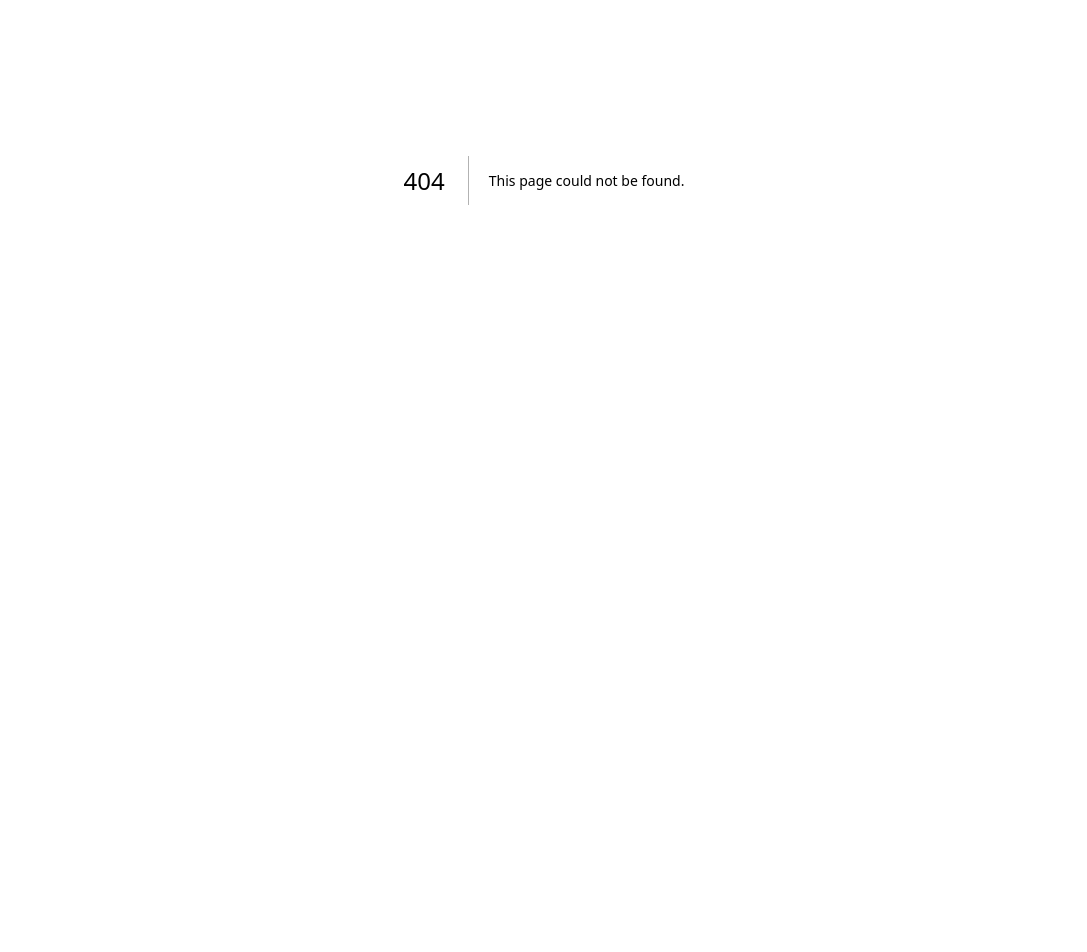
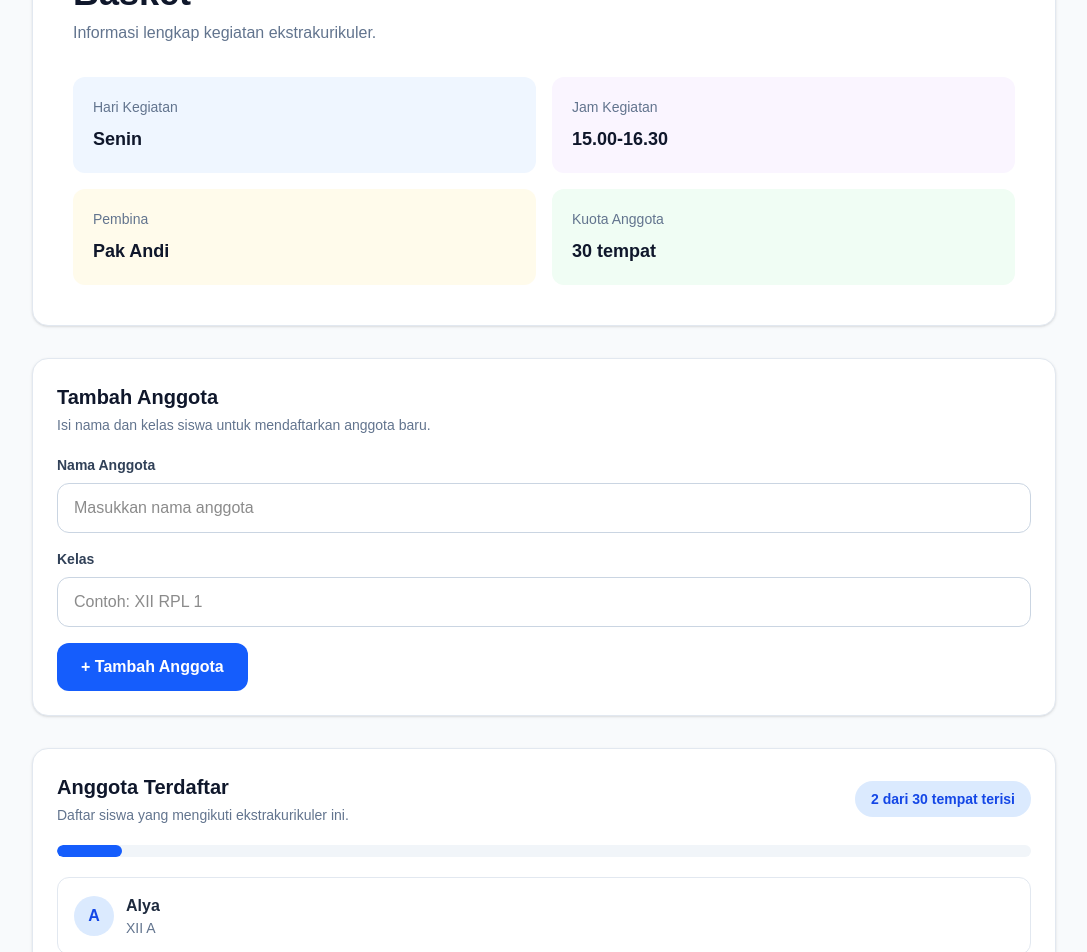
Before and after one commit to leonyrpl-droid/ekskulku, a Next.js app: page /ekskul/1 in a window 1280 px wide. Before the commit this address had no page. Shown: the part 220-1172 px from the top of the page, without its empty margins (96-1183 px from the left). Before the commit the page ends 800 px from the top, so only its background shows below. Built offline with nearby package versions, Linux system fonts and the light colour scheme; no server answers.

Commit message:
Menyelesaikan fitur detail dan pendaftaran anggota ekskul

```diff
--- /dev/null
+++ b/app/ekskul/[id]/page.tsx
@@ -0,0 +1,327 @@
+
+import Link from "next/link";
+import { notFound } from "next/navigation";
+import { Suspense } from "react";
+import { cookies } from "next/headers";
+import { revalidatePath } from "next/cache";
+
+import {
+  ambilEkskul,
+  ambilAnggota,
+} from "@/data/ambil";
+
+import {
+  JAM_SESI,
+  tambahPendaftar,
+} from "@/data/ekskul";
+
+type Props = {
+  params: Promise<{
+    id: string;
+  }>;
+};
+
+// Bagian daftar anggota
+async function DaftarAnggota({
+  ekskulId,
+  kuota,
+}: {
+  ekskulId: number;
+  kuota: number;
+}) {
+  const [anggota, cookieStore] = await Promise.all([
+    ambilAnggota(ekskulId),
+    cookies(),
+  ]);
+
+  const namaSaya = cookieStore.get("nama")?.value;
+
+  return (
+    <section className="mt-8 rounded-2xl border border-slate-200 bg-white p-6 shadow-sm">
+      <div className="mb-5 flex flex-wrap items-center justify-between gap-3">
+        <div>
+          <h2 className="text-xl font-bold text-slate-900">
+            Anggota Terdaftar
+          </h2>
+
+          <p className="mt-1 text-sm text-slate-500">
+            Daftar siswa yang mengikuti ekstrakurikuler ini.
+          </p>
+        </div>
+
+        <span className="rounded-full bg-blue-100 px-4 py-2 text-sm font-bold text-blue-700">
+          {anggota.length} dari {kuota} tempat terisi
+        </span>
+      </div>
+
+      <div className="mb-5 h-3 overflow-hidden rounded-full bg-slate-100">
+        <div
+          className="h-full rounded-full bg-blue-600 transition-all"
+          style={{
+            width: `${
+              kuota > 0
+                ? Math.min((anggota.length / kuota) * 100, 100)
+                : 0
+            }%`,
+          }}
+        />
+      </div>
+
+      {anggota.length === 0 ? (
+        <div className="rounded-xl bg-slate-50 p-6 text-center">
+          <p className="font-medium text-slate-600">
+            Belum ada anggota.
+          </p>
+        </div>
+      ) : (
+        <div className="space-y-3">
+          {anggota.map((item) => {
+            const anggotaSaya =
+              namaSaya?.trim().toLowerCase() ===
+              item.nama.trim().toLowerCase();
+
+            return (
+              <div
+                key={item.nomor}
+                className="flex flex-wrap items-center justify-between gap-3 rounded-xl border border-slate-200 p-4"
+              >
+                <div className="flex items-center gap-3">
+                  <div className="flex h-10 w-10 items-center justify-center rounded-full bg-blue-100 font-bold text-blue-700">
+                    {item.nama.charAt(0).toUpperCase()}
+                  </div>
+
+                  <div>
+                    <p className="font-semibold text-slate-800">
+                      {item.nama}
+                    </p>
+
+                    <p className="text-sm text-slate-500">
+                      {item.kelas}
+                    </p>
+                  </div>
+                </div>
+
+                {anggotaSaya && (
+                  <span className="rounded-full bg-green-100 px-3 py-1 text-xs font-bold text-green-700">
+                    Kamu
+                  </span>
+                )}
+              </div>
+            );
+          })}
+        </div>
+      )}
+    </section>
+  );
+}
+
+// Halaman detail ekskul
+export default async function Page({ params }: Props) {
+  const { id } = await params;
+  const ekskulId = Number(id);
+
+  if (!Number.isInteger(ekskulId) || ekskulId <= 0) {
+    notFound();
+  }
+
+  const item = await ambilEkskul(ekskulId);
+
+  if (!item) {
+    notFound();
+  }
+
+  const ekskulTerpilih = item;
+
+  // Proses menambahkan anggota
+  async function tambahAnggota(formData: FormData) {
+    "use server";
+
+    const nama = String(formData.get("nama") ?? "").trim();
+    const kelas = String(formData.get("kelas") ?? "").trim();
+
+    if (!nama || !kelas) {
+      return;
+    }
+
+    const anggotaSekarang = await ambilAnggota(ekskulTerpilih.id);
+
+    // Periksa apakah kuota masih tersedia
+    if (anggotaSekarang.length >= ekskulTerpilih.kuota) {
+      return;
+    }
+
+    // Simpan anggota baru
+    tambahPendaftar({
+      ekskulId: ekskulTerpilih.id,
+      nama,
+      kelas,
+    });
+
+    // Simpan nama ke cookie
+    const cookieStore = await cookies();
+
+    cookieStore.set("nama", nama, {
+      httpOnly: true,
+      sameSite: "lax",
+      path: "/",
+      maxAge: 60 * 60 * 24 * 30,
+    });
+
+    // Perbarui halaman detail
+    revalidatePath(`/ekskul/${ekskulTerpilih.id}`);
+  }
+
+  return (
+    <main className="min-h-screen bg-slate-50 px-6 py-10">
+      <div className="mx-auto max-w-5xl">
+
+        <Link
+          href="/ekskul"
+          className="mb-7 inline-flex items-center gap-2 font-semibold text-blue-600 hover:text-blue-800"
+        >
+          ← Kembali ke Daftar Ekskul
+        </Link>
+
+        {/* Informasi detail ekskul */}
+        <section className="rounded-2xl border border-slate-200 bg-white p-7 shadow-sm sm:p-10">
+          <div className="flex flex-wrap items-center justify-between gap-3">
+            <span className="rounded-full bg-blue-100 px-4 py-2 text-sm font-bold text-blue-700">
+              {ekskulTerpilih.kategori}
+            </span>
+
+            <span className="rounded-full bg-green-100 px-4 py-2 text-sm font-semibold text-green-700">
+              Kuota {ekskulTerpilih.kuota} tempat
+            </span>
+          </div>
+
+          <h1 className="mt-6 text-3xl font-extrabold text-slate-900 sm:text-4xl">
+            {ekskulTerpilih.nama}
+          </h1>
+
+          <p className="mt-2 text-slate-500">
+            Informasi lengkap kegiatan ekstrakurikuler.
+          </p>
+
+          <div className="mt-8 grid gap-4 sm:grid-cols-2">
+            <div className="rounded-xl bg-blue-50 p-5">
+              <p className="text-sm font-medium text-slate-500">
+                Hari Kegiatan
+              </p>
+
+              <p className="mt-2 text-lg font-bold text-slate-900">
+                {ekskulTerpilih.hari}
+              </p>
+            </div>
+
+            <div className="rounded-xl bg-purple-50 p-5">
+              <p className="text-sm font-medium text-slate-500">
+                Jam Kegiatan
+              </p>
+
+              <p className="mt-2 text-lg font-bold text-slate-900">
+                {JAM_SESI[ekskulTerpilih.sesi]}
+              </p>
+            </div>
+
+            <div className="rounded-xl bg-amber-50 p-5">
+              <p className="text-sm font-medium text-slate-500">
+                Pembina
+              </p>
+
+              <p className="mt-2 text-lg font-bold text-slate-900">
+                {ekskulTerpilih.pembina}
+              </p>
+            </div>
+
+            <div className="rounded-xl bg-green-50 p-5">
+              <p className="text-sm font-medium text-slate-500">
+                Kuota Anggota
+              </p>
+
+              <p className="mt-2 text-lg font-bold text-slate-900">
+                {ekskulTerpilih.kuota} tempat
+              </p>
+            </div>
+          </div>
+        </section>
+
+        {/* Form tambah anggota */}
+        <section className="mt-8 rounded-2xl border border-slate-200 bg-white p-6 shadow-sm">
+          <h2 className="text-xl font-bold text-slate-900">
+            Tambah Anggota
+          </h2>
+
+          <p className="mt-1 text-sm text-slate-500">
+            Isi nama dan kelas siswa untuk mendaftarkan anggota baru.
+          </p>
+
+          <form action={tambahAnggota} className="mt-5 space-y-4">
+            <div>
+              <label
+                htmlFor="nama"
+                className="mb-2 block text-sm font-semibold text-slate-700"
+              >
+                Nama Anggota
+              </label>
+
+              <input
+                id="nama"
+                name="nama"
+                type="text"
+                required
+                placeholder="Masukkan nama anggota"
+                className="w-full rounded-xl border border-slate-300 px-4 py-3 outline-none focus:border-blue-500"
+              />
+            </div>
+
+            <div>
+              <label
+                htmlFor="kelas"
+                className="mb-2 block text-sm font-semibold text-slate-700"
+              >
+                Kelas
+              </label>
+
+              <input
+                id="kelas"
+                name="kelas"
+                type="text"
+                required
+                placeholder="Contoh: XII RPL 1"
+                className="w-full rounded-xl border border-slate-300 px-4 py-3 outline-none focus:border-blue-500"
+              />
+            </div>
+
+            <button
+              type="submit"
+              className="rounded-xl bg-blue-600 px-6 py-3 font-semibold text-white transition hover:bg-blue-700"
+            >
+              + Tambah Anggota
+            </button>
+          </form>
+        </section>
+
+        {/* Daftar anggota dengan Suspense */}
+        <Suspense
+          fallback={
+            <section className="mt-8 rounded-2xl border border-slate-200 bg-white p-6 shadow-sm">
+              <h2 className="text-xl font-bold text-slate-900">
+                Anggota Terdaftar
+              </h2>
+
+              <p className="mt-4 animate-pulse text-sm text-blue-600">
+                Memuat anggota...
+              </p>
+            </section>
+          }
+        >
+          <DaftarAnggota
+            ekskulId={ekskulTerpilih.id}
+            kuota={ekskulTerpilih.kuota}
+          />
+        </Suspense>
+
+      </div>
+    </main>
+  );
+}
--- a/data/ambil.ts
+++ b/data/ambil.ts
@@ -1,4 +1,3 @@
-
 import { ekskul, pendaftar } from "@/data/ekskul";
 
 // Pura-pura mengambil data dari database yang agak lambat.
@@ -18,7 +17,8 @@ export async function ambilEkskul(id: number) {
 
 // Daftar anggota satu ekskul, urut nomor pendaftaran.
 export async function ambilAnggota(ekskulId: number) {
-  await jeda(1000);
+  await jeda(1500);
+
   return pendaftar
     .filter((p) => p.ekskulId === ekskulId)
     .sort((a, b) => a.nomor - b.nomor);
--- a/data/ekskul.ts
+++ b/data/ekskul.ts
@@ -98,3 +98,29 @@ export const pendaftar: Pendaftar[] = [
   { nomor: 5, ekskulId: 4, nama: "Eka", kelas: "XI A" },
   { nomor: 6, ekskulId: 5, nama: "Fajar", kelas: "XII B" },
 ];
+
+export function tambahPendaftar({
+  ekskulId,
+  nama,
+  kelas,
+}: {
+  ekskulId: number;
+  nama: string;
+  kelas: string;
+}) {
+  const nomorTerakhir = pendaftar.reduce(
+    (nomorTertinggi, item) => Math.max(nomorTertinggi, item.nomor),
+    0,
+  );
+
+  const baru: Pendaftar = {
+    nomor: nomorTerakhir + 1,
+    ekskulId,
+    nama,
+    kelas,
+  };
+
+  pendaftar.push(baru);
+
+  return baru;
+}
```
